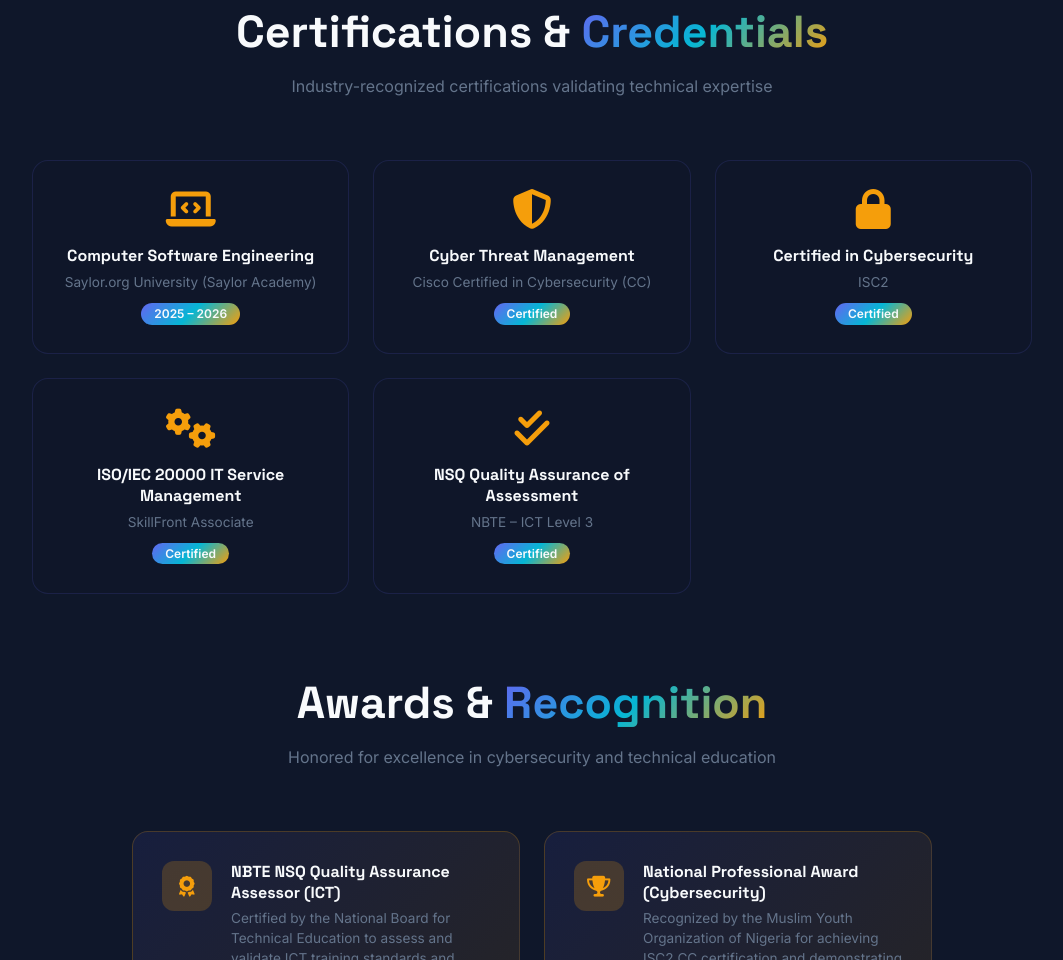
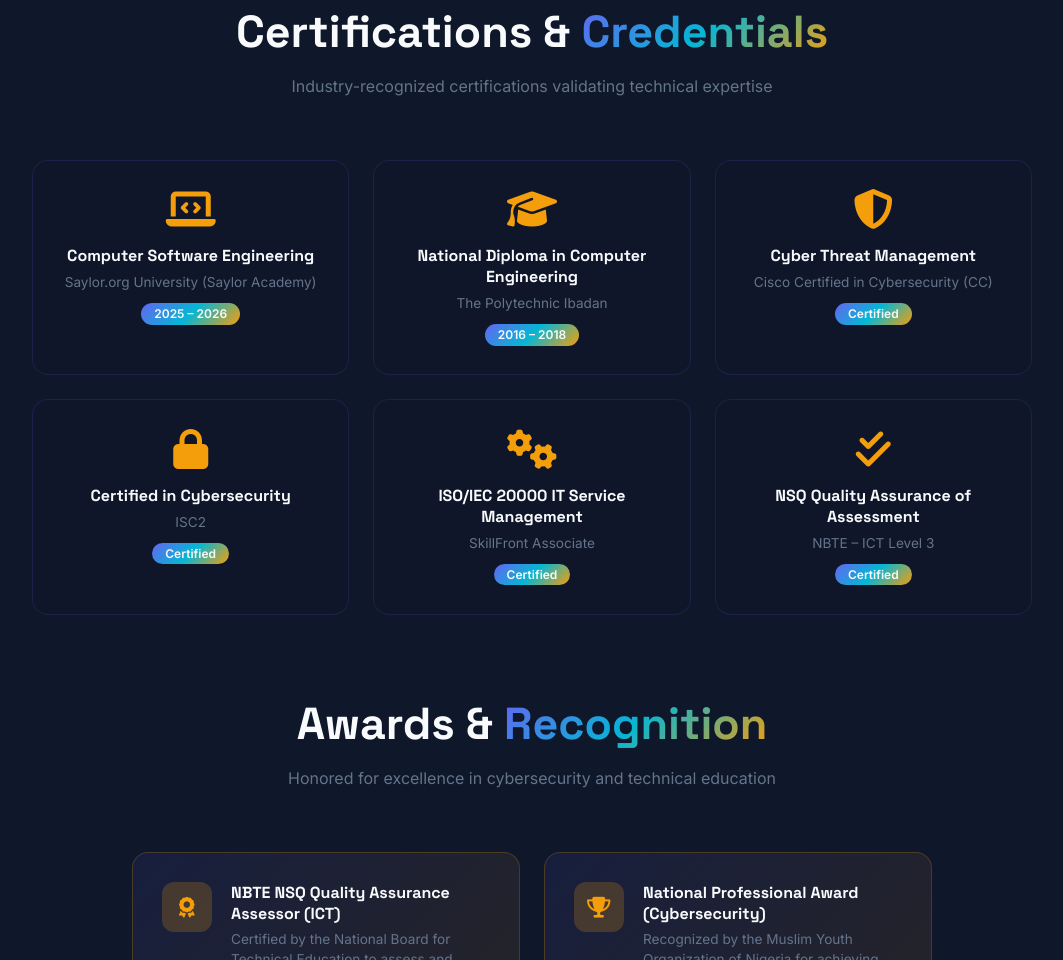
Before and after one commit to AbassAdebayo/abass.dev, a plain HTML site: page index.html in a window 1280 px wide. Shown: the part 6219-7179 px from the top of the page, without its empty margins (108-1171 px from the left). Drawn offline with Linux system fonts and the light colour scheme.

Commit message:
ND cert added

```diff
--- a/index.html
+++ b/index.html
@@ -1596,6 +1596,12 @@
                 <span class="cert-year">2025 – 2026</span>
             </div>
             <div class="cert-card animate-on-scroll">
+                <i class="fas fa-graduation-cap"></i>
+                <h3>National Diploma in Computer Engineering</h3>
+                <p>The Polytechnic Ibadan</p>
+                <span class="cert-year">2016 – 2018</span>
+            </div>
+            <div class="cert-card animate-on-scroll">
                 <i class="fas fa-shield-alt"></i>
                 <h3>Cyber Threat Management</h3>
                 <p>Cisco Certified in Cybersecurity (CC)</p>
```
